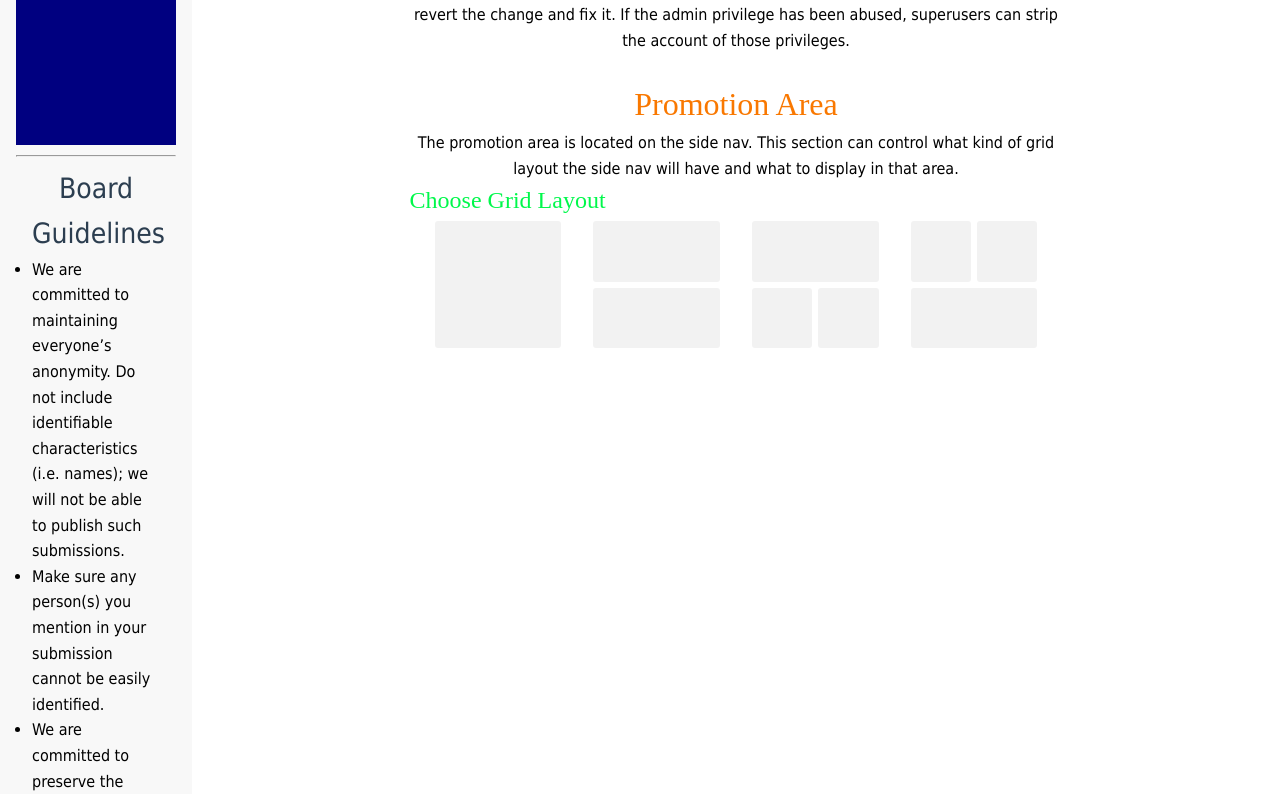
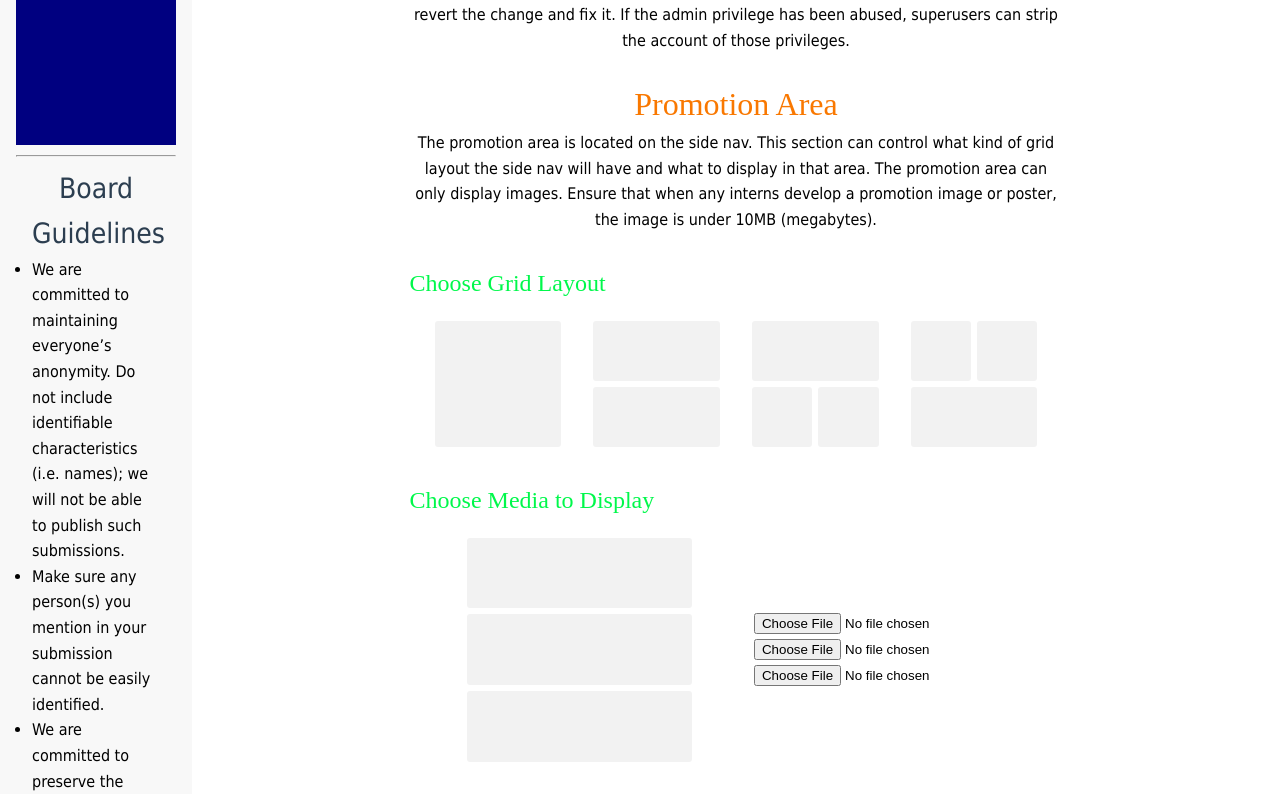
Before and after one commit to pncfoundation/pncf_message_board, a Vue app: page /#/pnc/admin in a window 1280 px wide. Shown: the part 366-1160 px from the top of the page. Built offline with nearby package versions, Linux system fonts and the light colour scheme; a web font is replaced by a local one.

Commit message:
Grid Preview Layout

```diff
--- a/src/views/Admin.vue
+++ b/src/views/Admin.vue
@@ -1,5 +1,6 @@
 <template>
   <main>
+<!-------------------------------------------------------------------- ABOUT -------------------------------------------------------------------->
     <h1 class="orange">Admin Board</h1>
 
     <p class="centered">
@@ -15,13 +16,17 @@
 
     <br>
 
+<!-------------------------------------------------------------------- PROMOTION AREA -------------------------------------------------------------------->
+
     <section>
       <h1 class="orange">Promotion Area</h1>
 
       <p class="centered">
         The promotion area is located on the side nav. This section can control what kind of grid layout the side nav will have and what to display in that area.
+        The promotion area can only display images. Ensure that when any interns develop a promotion image or poster, the image is under 10MB (megabytes).
       </p>
 
+<!-------------------------------------------------------------------- CHOOSING GRID LAYOUT -------------------------------------------------------------------->
       <div id="promotion_controls">
         <h2 class="green">Choose Grid Layout</h2>
 
@@ -53,11 +58,41 @@
           </label>
         </div>
       </div>
+
+<!-------------------------------------------------------------------- CHOOSING GRID MEDIA -------------------------------------------------------------------->
+      <h2 class="green">Choose Media to Display</h2>
+
+      <div class="hstack" id="media_preview_controls">
+        <p id="select_grid_warning" hidden>Please select a grid layout.</p>
+
+        <div id="media_grid_preview">
+          <span class="item1"></span>
+          <span class="item2"></span>
+          <span class="item3"></span>
+        </div>
+
+        <div class="vstack" id="image_inputs">
+          <input type="file" accept="image/*" id="image_input_one">
+          <input type="file" accept="image/*" id="image_input_two">
+          <input type="file" accept="image/*" id="image_input_three">
+        </div>
+      </div>
     </section>
   </main>
 </template>
 
+
+
+
+
+
+
+
 <style scoped>
+h2 {
+  margin: 2rem 0 1rem 0;
+}
+
 /*--------------------------------------------------------------- STYLING GRID CHOICES ---------------------------------------------------------------*/
 #promotion_grid_choices {
   width: 100%;
@@ -68,7 +103,6 @@
   width: 20%;
   aspect-ratio: 1;
   display: grid;
-  border-radius: 8px;
 }
 
 #promotion_grid_choices label span {
@@ -140,8 +174,76 @@
 .grid_radios:checked + label .item3 {
   background: var(--theme) !important;
 }
+
+/*--------------------------------------------------------------- STYLING MEDIA PREVIEW ---------------------------------------------------------------*/
+#media_preview_controls {
+  justify-content: space-evenly;
+}
+
+#media_grid_preview {
+  display: grid;
+  gap: 2px;
+  width: 35%;
+  aspect-ratio: 1;
+  border-radius: 12px;
+}
+
+#media_grid_preview span {
+  border: solid 2px white;
+  border-radius: 5px;
+  background-color: var(--background-third);
+}
+
+
+/*--------------------------- DETERMINING WHICH LAYOUT TO DISPLAY BASED ON WHICH WAS SELECTED & WHICH FILE INPUTS TO DISPLAY ---------------------------*/
+
+/* FIRST GRID OPTION */
+#promotion_controls:has(#promotion_grid_choices):has(input#grid_one:checked) ~ #media_preview_controls #image_inputs input:nth-child(2) {
+  display: none;
+}
+#promotion_controls:has(#promotion_grid_choices):has(input#grid_one:checked) ~ #media_preview_controls #image_inputs input:nth-child(3) {
+  display: none;
+}
+#promotion_controls:has(#promotion_grid_choices):has(input#grid_one:checked) ~ #media_preview_controls #media_grid_preview span:nth-child(2) {
+  display: none;
+}
+#promotion_controls:has(#promotion_grid_choices):has(input#grid_one:checked) ~ #media_preview_controls #media_grid_preview span:nth-child(3) {
+  display: none;
+}
+
+/* SECOND GRID OPTION */
+#promotion_controls:has(#promotion_grid_choices):has(input#grid_two:checked) ~ #media_preview_controls #image_inputs input:nth-child(2) {
+  display: none;
+}
+#promotion_controls:has(#promotion_grid_choices):has(input#grid_two:checked) ~ #media_preview_controls #media_grid_preview span:nth-child(3) {
+  display: none;
+}
+/* THIRD GRID OPTION */
+#promotion_controls:has(#promotion_grid_choices):has(input#grid_three:checked) ~ #media_preview_controls #media_grid_preview {
+  grid-template-rows: 1fr 1fr;
+  grid-template-columns: 1fr 1fr;
+}
+#promotion_controls:has(#promotion_grid_choices):has(input#grid_three:checked) ~ #media_preview_controls #media_grid_preview span:nth-child(1) {
+  grid-column: span 2;
+}
+
+/* FOURTH GRID OPTION */
+#promotion_controls:has(#promotion_grid_choices):has(input#grid_four:checked) ~ #media_preview_controls #media_grid_preview {
+  grid-template-rows: 1fr 1fr;
+  grid-template-columns: 1fr 1fr;
+}
+#promotion_controls:has(#promotion_grid_choices):has(input#grid_four:checked) ~ #media_preview_controls #media_grid_preview span:nth-child(3) {
+  grid-column: span 2;
+}
+
 </style>
 
 <script setup>
+//  Functions to preview images when placed in the file input
+  const previewImageOne = () => {
+    const imageInput = document.getElementById("image_input_one");
+    if(imageInput.length > 0) {
 
+    }
+  }
 </script>
```
